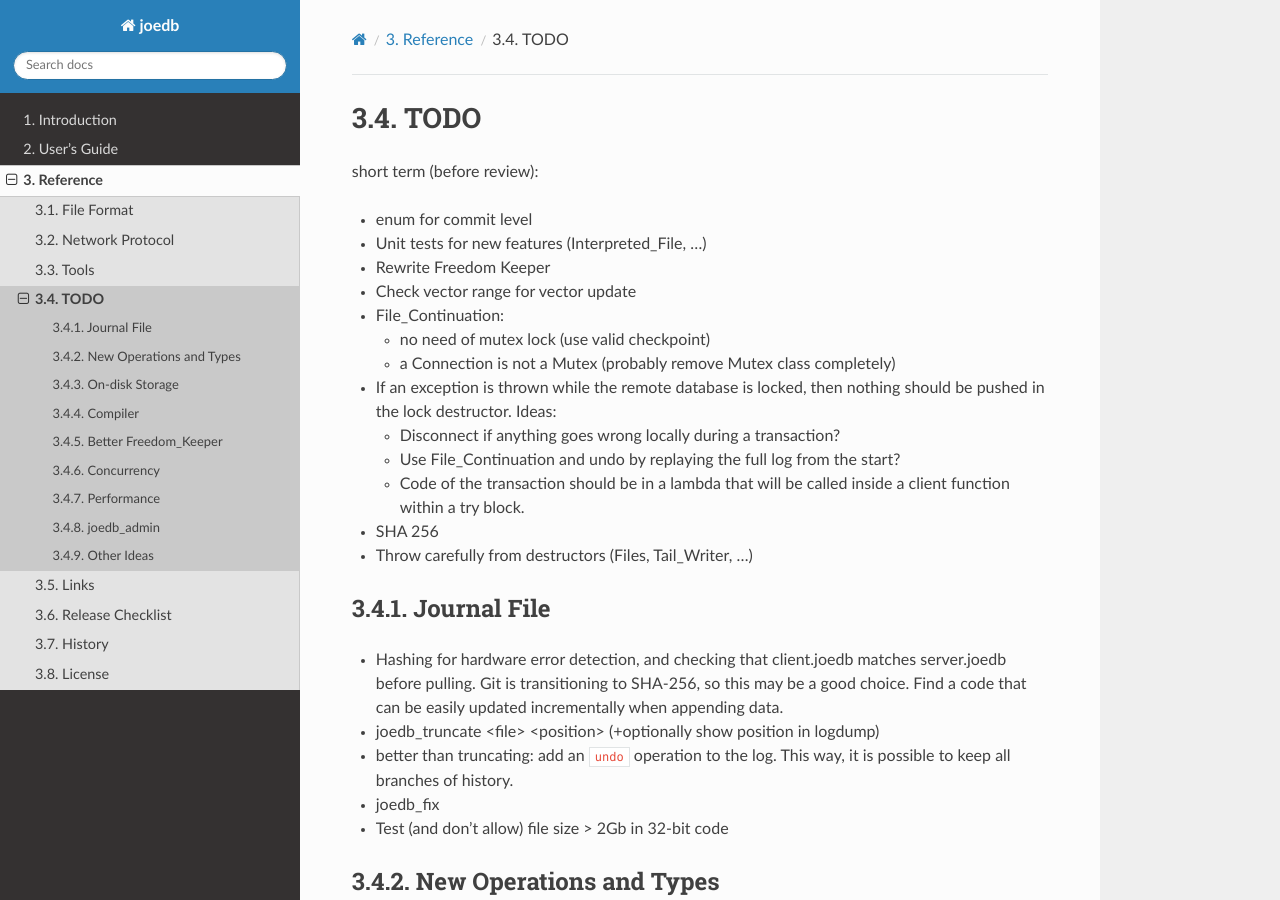
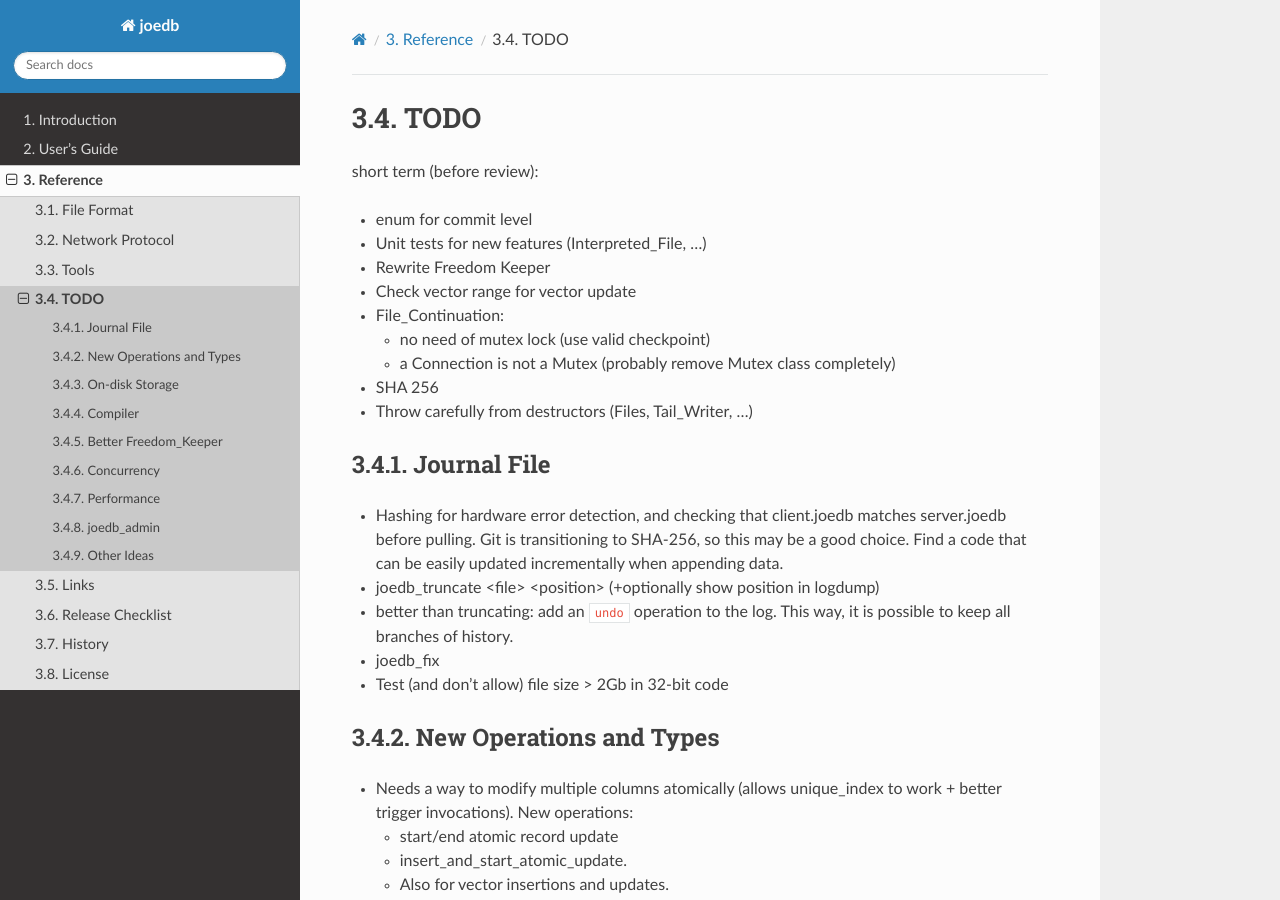
Before and after one commit to Remi-Coulom/joedb, a Sphinx documentation site: the page built from doc/source/todo.rst, in a window 1280 px wide and 900 px high. Built offline with Sphinx 7.4.7 and the Read the Docs theme 2.0.0, drawn with Linux system fonts in a browser that asks for light colours; formulas are drawn with MathJax 3.

Commit message:
Properly detect errors in case of an incomplete transaction.

```diff
--- a/doc/source/history.rst
+++ b/doc/source/history.rst
@@ -10,6 +10,9 @@
     - new ``Interpreted_File`` can read joedbi commands directly.
 
   - :ref:`joedb_multi_server`.
+  - Exception-safe transactions: if any exception is thrown by a client while
+    writing, then none of what was written since the previous lock-pull will be
+    pushed to the server.
   - Minor fixes and improvements.
 
 - 2021-05-08: 5.0
--- a/doc/source/todo.rst
+++ b/doc/source/todo.rst
@@ -11,14 +11,6 @@
 
   - no need of mutex lock (use valid checkpoint)
   - a Connection is not a Mutex (probably remove Mutex class completely)
-
-- If an exception is thrown while the remote database is locked, then nothing
-  should be pushed in the lock destructor. Ideas:
-
-  - Disconnect if anything goes wrong locally during a transaction?
-  - Use File_Continuation and undo by replaying the full log from the start?
-  - Code of the transaction should be in a lambda that will be called inside
-    a client function within a try block.
 
 - SHA 256
 - Throw carefully from destructors (Files, Tail_Writer, ...)
```
Also changed, not shown: 3 other files.
